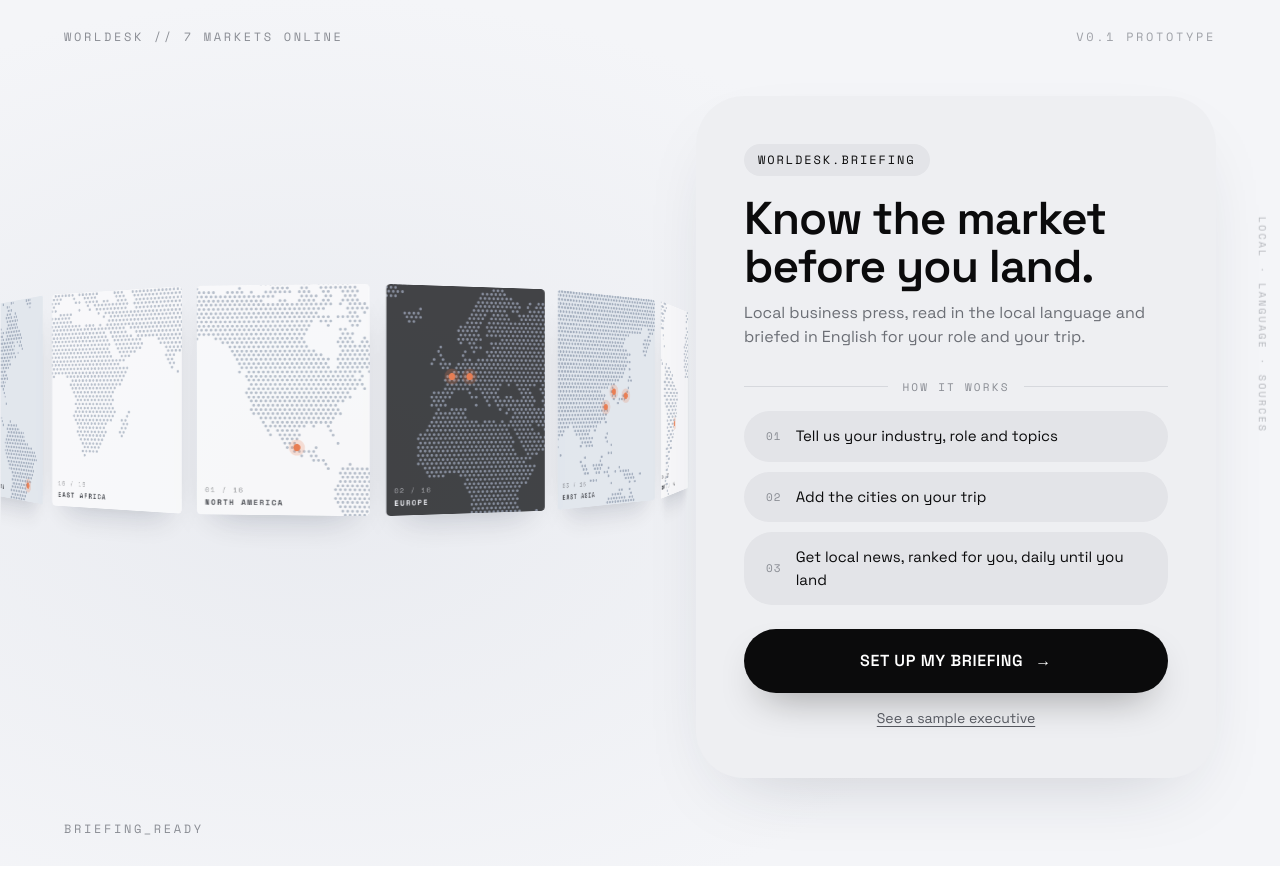
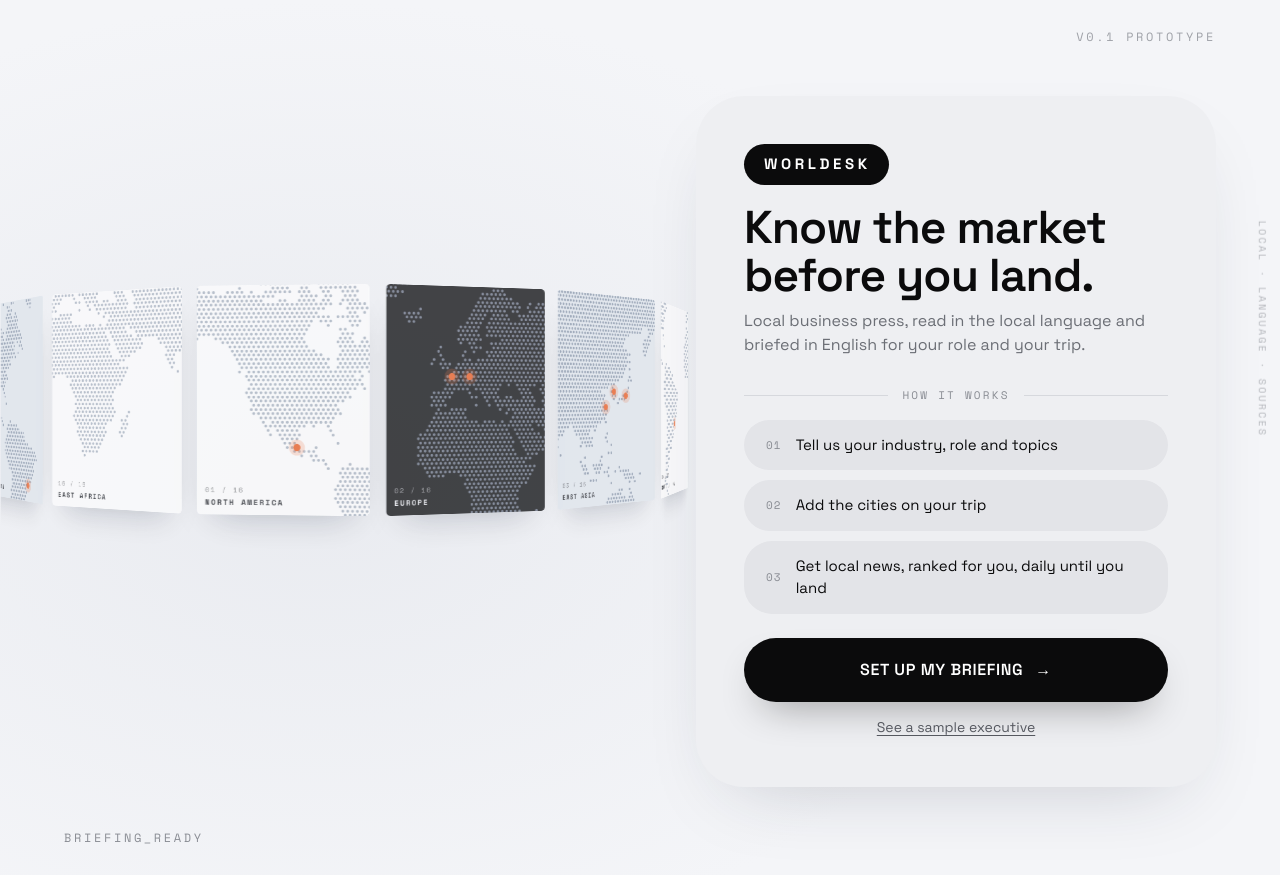
Before and after one commit to kailix1217-source/worldesk, a Next.js app: page / in a window 1280 px wide. Built offline with nearby package versions, Linux system fonts and the light colour scheme.

Commit message:
style: landing brand pill WORLDESK, remove top-left label
Co-Authored-By: Claude Opus 5.5 <noreply@anthropic.com>

```diff
--- a/app/globals.css
+++ b/app/globals.css
@@ -229,7 +229,8 @@ article.story[data-url] { background: var(--card); border: 1px solid var(--rule)
 
 
 .ld-card { background: var(--ld-card); border-radius: 48px; padding: clamp(28px, 4vw, 48px); box-shadow: 0 30px 80px -40px rgba(30, 40, 60, 0.25); position: relative; z-index: 1; }
-.ld-pill-tag { display: inline-block; font-family: var(--font-mono), monospace; font-size: 12px; letter-spacing: 0.16em; background: var(--ld-fill); border-radius: 999px; padding: 7px 14px; }
+.ld-brand { display: inline-block; font-family: var(--font-grotesk), var(--sans); font-weight: 700; font-size: 15px; letter-spacing: 0.24em; background: var(--ld-ink); color: #fff; border-radius: 999px; padding: 9px 18px 9px 20px; }
+.ld-welcome { color: var(--ld-ink); font-weight: 600; }
 .ld-title { font-family: var(--font-grotesk), var(--sans); font-weight: 600; font-size: clamp(32px, 4.2vw, 46px); line-height: 1.05; letter-spacing: -0.02em; margin: 18px 0 10px; }
 .ld-sub { color: #6c6f76; font-size: 16px; line-height: 1.5; margin: 0; }
 
--- a/app/page.tsx
+++ b/app/page.tsx
@@ -146,16 +146,16 @@ function Welcome({ returning, name, onStart, onOpen, onEdit, onDemo }: {
       <WorldCarousel />
       <p className="ld-caption ld-mono" aria-hidden="true">READING THE WORLD&apos;S LOCAL PRESS…</p>
       <header className="ld-top">
-        <span className="ld-mono">WORLDESK // {MARKETS.length} MARKETS ONLINE</span>
+        <span />
         <span className="ld-mono ld-muted">V0.1 PROTOTYPE</span>
       </header>
 
       <div className="ld-spacer" />
 
       <main className="ld-card">
-        <span className="ld-pill-tag">{returning ? `WELCOME BACK, ${name.toUpperCase()}` : "WORLDESK.BRIEFING"}</span>
+        <span className="ld-brand">WORLDESK</span>
         <h1 className="ld-title">Know the market before you land.</h1>
-        <p className="ld-sub">Local business press, read in the local language and briefed in English for your role and your trip.</p>
+        <p className="ld-sub">{returning && <b className="ld-welcome">Welcome back, {name}. </b>}Local business press, read in the local language and briefed in English for your role and your trip.</p>
 
         <div className="ld-divider"><span>HOW IT WORKS</span></div>
 
```
